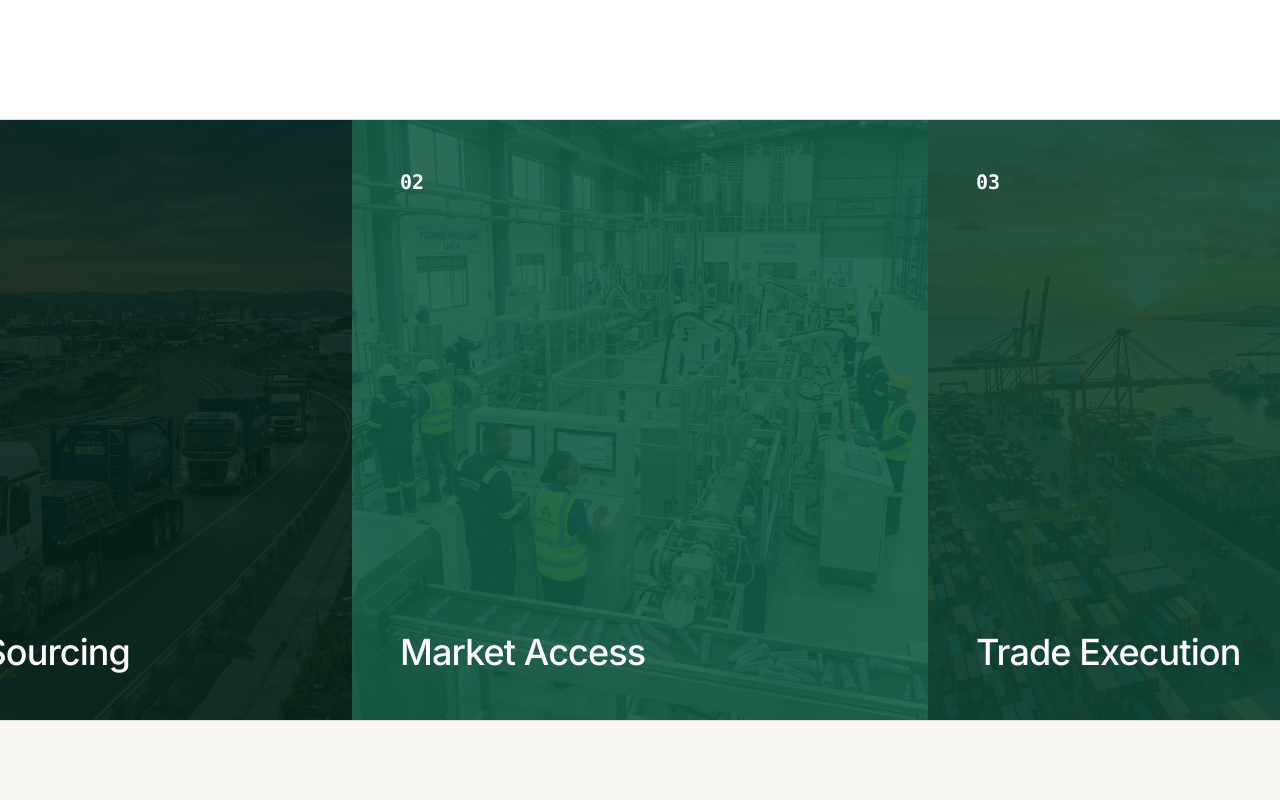
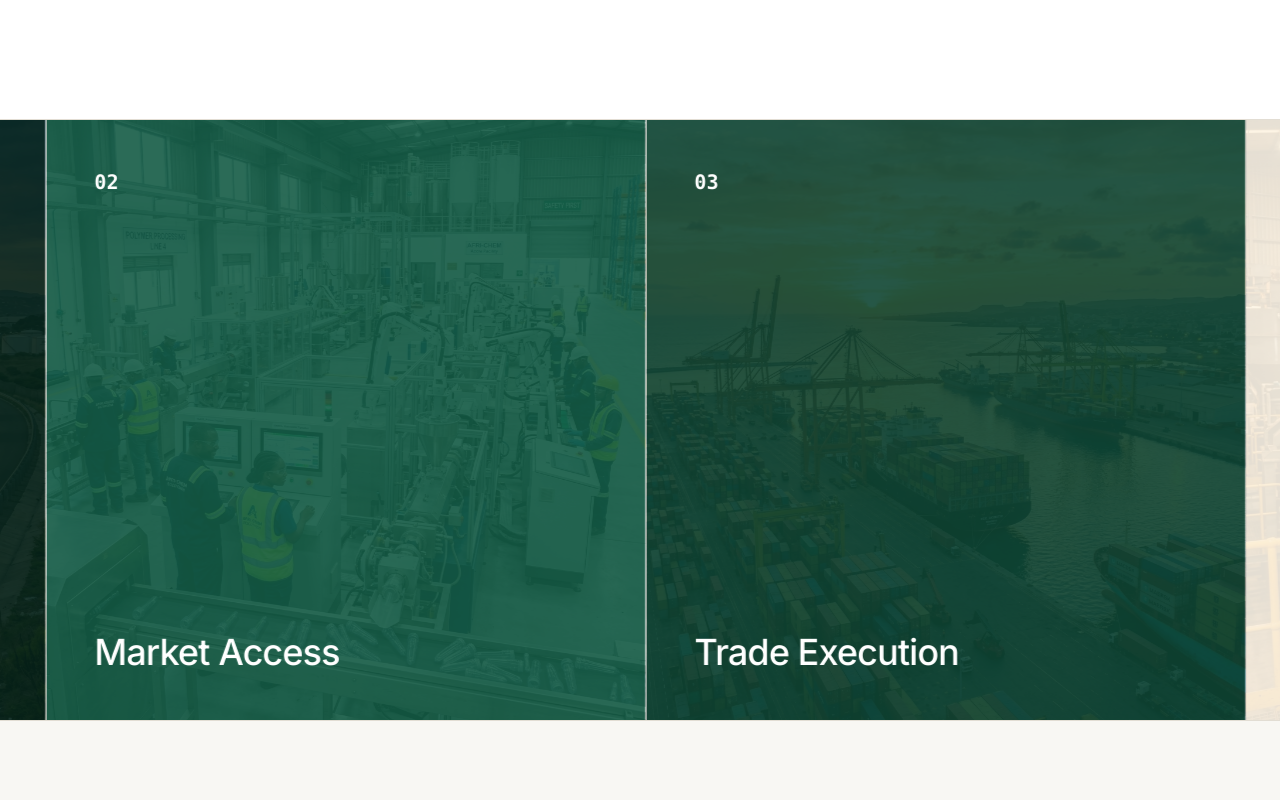
Before and after one commit to Zomujo/commerce, a Next.js app: page / in a window 1280 px wide. Shown: the part 5800-6600 px from the top of the page. Built offline with nearby package versions, Linux system fonts and the light colour scheme; no server answers.

Commit message:
refactor: replace manual scroll logic with CSS-based infinite continuous animation in SectionServicesSlider

```diff
--- a/app/components/landing/SectionServicesSlider.tsx
+++ b/app/components/landing/SectionServicesSlider.tsx
@@ -1,6 +1,5 @@
 'use client';
 
-import { useRef, useEffect, useState } from 'react';
 import Image from 'next/image';
 
 const services = [
@@ -9,104 +8,54 @@ const services = [
     title: 'Industrial Sourcing',
     description: 'Access manufacturers, producers and distributors of essential materials, equipment and commodities across African and international markets.',
     bgImage: '/images/landing/hero_logistics_cargo.png',
-    overlayColor: 'bg-[#06231A]', // Deep Green
+    overlayColor: 'bg-[#06231A]',
     textColor: 'text-white',
-    btnBg: 'bg-white',
-    btnIcon: 'text-[#06231A]'
   },
   {
     id: '02',
     title: 'Market Access',
     description: 'Reach credible buyers, enter new countries and establish stronger commercial and distribution relationships within Africa and globally.',
     bgImage: '/images/landing/african_manufacturing.png',
-    overlayColor: 'bg-[#155B45]', // Mid Green
+    overlayColor: 'bg-[#155B45]',
     textColor: 'text-white',
-    btnBg: 'bg-white',
-    btnIcon: 'text-[#155B45]'
   },
   {
     id: '03',
     title: 'Trade Execution',
     description: 'Move from opportunity to completed transaction with support across negotiation, documentation, payments, logistics and delivery.',
     bgImage: '/images/landing/hero_industrial_port.png',
-    overlayColor: 'bg-[#0F4534]', // Main Green
+    overlayColor: 'bg-[#0F4534]',
     textColor: 'text-white',
-    btnBg: 'bg-white',
-    btnIcon: 'text-[#0F4534]'
   },
   {
     id: '04',
     title: 'Trade Finance',
     description: 'Connect eligible transactions to financing and structured payment solutions designed to keep commerce moving.',
     bgImage: '/images/landing/hero_mining_machinery.png',
-    overlayColor: 'bg-[#FDF7EA]', // Subtle Gold/Sand
+    overlayColor: 'bg-[#FDF7EA]',
     textColor: 'text-[#06231A]',
-    btnBg: 'bg-[#06231A]',
-    btnIcon: 'text-white'
   },
   {
     id: '05',
     title: 'Market Intelligence',
     description: 'Understand pricing, supply conditions, product availability and emerging opportunities across key industrial markets.',
     bgImage: '/images/landing/african_manufacturing.png',
-    overlayColor: 'bg-[#D4C9A8]', // Gold
+    overlayColor: 'bg-[#D4C9A8]',
     textColor: 'text-[#06231A]',
-    btnBg: 'bg-[#06231A]',
-    btnIcon: 'text-[#D4C9A8]'
   },
   {
     id: '06',
     title: 'Responsible Trade',
     description: 'Build more transparent, traceable and sustainable supply relationships from source to destination.',
     bgImage: '/images/landing/hero_industrial_port.png',
-    overlayColor: 'bg-[#111815]', // Charcoal
+    overlayColor: 'bg-[#111815]',
     textColor: 'text-white',
-    btnBg: 'bg-white',
-    btnIcon: 'text-[#111815]'
   }
 ];
 
 export default function SectionServicesSlider() {
-  const scrollRef = useRef<HTMLDivElement>(null);
-  const [isHovered, setIsHovered] = useState(false);
-
-  // Auto-scroll logic
-  useEffect(() => {
-    let intervalId: NodeJS.Timeout;
-
-    if (!isHovered) {
-      intervalId = setInterval(() => {
-        if (scrollRef.current) {
-          const { scrollLeft, scrollWidth, clientWidth } = scrollRef.current;
-
-          // If we reach the end, scroll back to start, else scroll right
-          if (scrollLeft + clientWidth >= scrollWidth - 10) {
-            scrollRef.current.scrollTo({ left: 0, behavior: 'smooth' });
-          } else {
-            scrollRef.current.scrollBy({ left: 400, behavior: 'smooth' });
-          }
-        }
-      }, 3500); // Scroll every 3.5 seconds
-    }
-
-    return () => {
-      if (intervalId) {
-        clearInterval(intervalId);
-      }
-    };
-  }, [isHovered]);
-
-  const scrollLeft = () => {
-    if (scrollRef.current) {
-      scrollRef.current.scrollBy({ left: -400, behavior: 'smooth' });
-    }
-  };
-
-  const scrollRight = () => {
-    if (scrollRef.current) {
-      scrollRef.current.scrollBy({ left: 400, behavior: 'smooth' });
-    }
-  };
+  // Duplicate the array to create a seamless infinite loop
+  const displayServices = [...services, ...services];
 
   return (
     <section className="w-full bg-white overflow-hidden">
@@ -118,42 +67,14 @@ export default function SectionServicesSlider() {
       </div>
 
       {/* Slider Container */}
-      <div
-        className="relative w-full group"
-        onMouseEnter={() => setIsHovered(true)}
-        onMouseLeave={() => setIsHovered(false)}
-      >
+      <div className="relative w-full group overflow-hidden bg-white">
 
-        {/* Custom Navigation Arrows (visible on hover) */}
-        <div className="absolute top-1/2 -translate-y-1/2 left-4 right-4 z-20 flex justify-between pointer-events-none opacity-0 group-hover:opacity-100 transition-opacity duration-300">
-          <button
-            onClick={scrollLeft}
-            className="w-12 h-12 bg-white/90 shadow-lg flex items-center justify-center pointer-events-auto hover:scale-110 transition-transform text-[#06231A]"
-          >
-            <svg className="w-6 h-6" fill="none" viewBox="0 0 24 24" stroke="currentColor">
-              <path strokeLinecap="round" strokeLinejoin="round" strokeWidth={2} d="M15 19l-7-7 7-7" />
-            </svg>
-          </button>
-          <button
-            onClick={scrollRight}
-            className="w-12 h-12 bg-white/90 shadow-lg flex items-center justify-center pointer-events-auto hover:scale-110 transition-transform text-[#06231A]"
-          >
-            <svg className="w-6 h-6" fill="none" viewBox="0 0 24 24" stroke="currentColor">
-              <path strokeLinecap="round" strokeLinejoin="round" strokeWidth={2} d="M9 5l7 7-7 7" />
-            </svg>
-          </button>
-        </div>
-
-        {/* Scrollable Track */}
-        <div
-          ref={scrollRef}
-          className="flex overflow-x-auto snap-x snap-mandatory scrollbar-hide"
-          style={{ scrollbarWidth: 'none', msOverflowStyle: 'none' }}
-        >
-          {services.map((service) => (
+        {/* Continuous Scroll Track */}
+        <div className="flex w-max animate-continuous-scroll">
+          {displayServices.map((service, idx) => (
             <div
-              key={service.id}
-              className={`relative flex-shrink-0 w-full md:w-[60vw] lg:w-[45vw] h-[600px] snap-center group/card overflow-hidden ${service.textColor}`}
+              key={`${service.id}-${idx}`}
+              className={`relative flex-shrink-0 w-[85vw] sm:w-[500px] lg:w-[600px] h-[600px] group/card overflow-hidden border-r border-[#E2DDD3] ${service.textColor}`}
             >
               {/* Background & Overlay */}
               <div className="absolute inset-0">
@@ -182,11 +103,6 @@ export default function SectionServicesSlider() {
                         <p className="text-base lg:text-lg font-light leading-relaxed">
                           {service.description}
                         </p>
-                        <button className={`w-12 h-12 flex items-center justify-center ${service.btnBg} ${service.btnIcon} transition-transform hover:scale-105`}>
-                          <svg className="w-5 h-5" fill="none" viewBox="0 0 24 24" stroke="currentColor">
-                            <path strokeLinecap="round" strokeLinejoin="round" strokeWidth={2} d="M14 5l7 7m0 0l-7 7m7-7H3" />
-                          </svg>
-                        </button>
                       </div>
                     </div>
                   </div>
@@ -198,6 +114,27 @@ export default function SectionServicesSlider() {
         </div>
 
       </div>
+
+      <style jsx>{`
+        @keyframes continuous-scroll {
+          0% {
+            transform: translateX(0);
+          }
+          100% {
+            transform: translateX(-50%);
+          }
+        }
+
+        .animate-continuous-scroll {
+          animation: continuous-scroll 45s linear infinite;
+          will-change: transform;
+        }
+
+        /* Pause animation on hover so users can read the cards */
+        .group:hover .animate-continuous-scroll {
+          animation-play-state: paused;
+        }
+      `}</style>
     </section>
   );
 }
```
